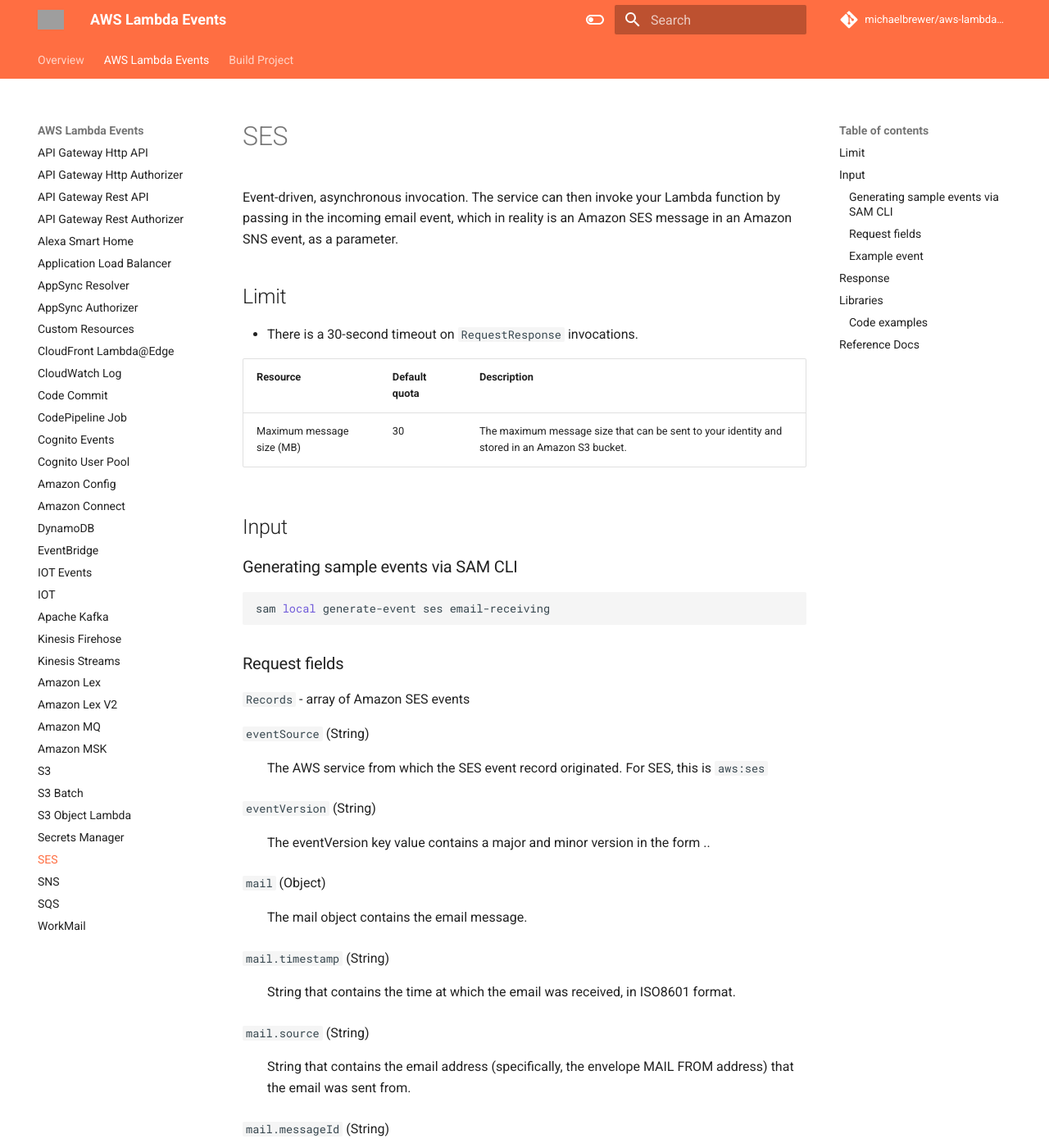
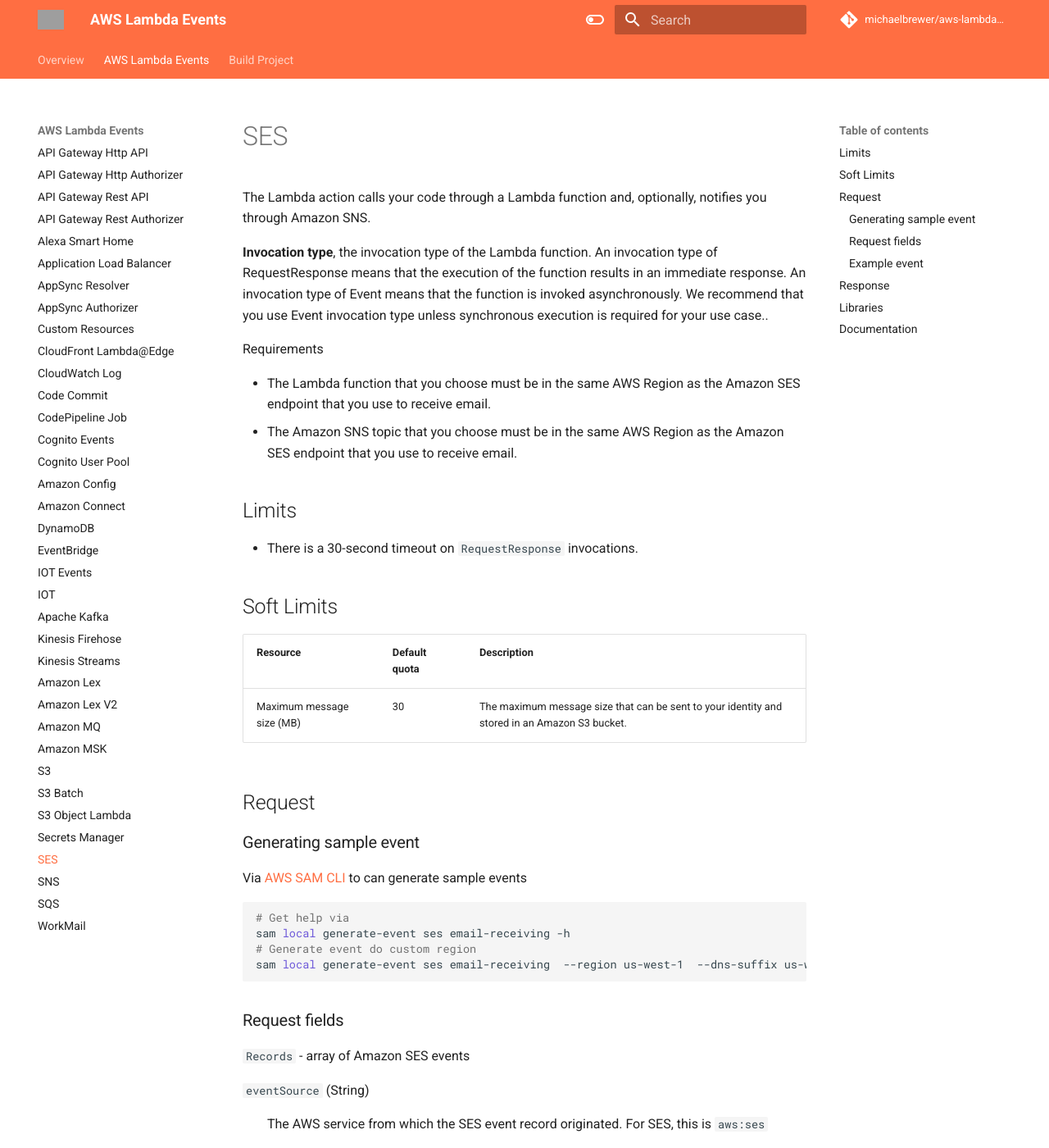
Before and after one commit to michaelbrewer/aws-lambda-events, an MkDocs documentation site: the page built from docs/ses.md, in a window 1280 px wide and 1400 px high. Shown: the whole window at 82% size. Built offline with MkDocs 1.6.1 and Material for MkDocs 9.7.7, drawn with Linux system fonts in a browser that asks for light colours; comment, search, counter and statistics services are not loaded; some of the changed text lies outside the part shown; grey boxes are pictures that could not be loaded.

Commit message:
feat(ses): polish docs

````diff
--- a/docs/ses.md
+++ b/docs/ses.md
@@ -1,22 +1,37 @@
 # SES
 
-Event-driven, asynchronous invocation. The service can then invoke your Lambda function by passing in the incoming
-email event, which in reality is an Amazon SES message in an Amazon SNS event, as a parameter.
+The Lambda action calls your code through a Lambda function and, optionally, notifies you through Amazon SNS.
 
-## Limit
+**Invocation type**, the invocation type of the Lambda function. An invocation type of RequestResponse means that the execution of the function results in an immediate response. An invocation type of Event means that the function is invoked asynchronously. We recommend that you use Event invocation type unless synchronous execution is required for your use case..
+
+Requirements
+
+- The Lambda function that you choose must be in the same AWS Region as the Amazon SES endpoint that you use to receive email.
+- The Amazon SNS topic that you choose must be in the same AWS Region as the Amazon SES endpoint that you use to receive email.
+
+
+## Limits
 
 - There is a 30-second timeout on `RequestResponse` invocations.
+
+## Soft Limits
 
 | Resource                  | Default quota | Description                                                                                   |
 |---------------------------|---------------|-----------------------------------------------------------------------------------------------|
 | Maximum message size (MB) | 30            | The maximum message size that can be sent to your identity and stored in an Amazon S3 bucket. |
 
-## Input
+## Request
 
-### Generating sample events via SAM CLI
+### Generating sample event
+
+Via [AWS SAM CLI](https://docs.aws.amazon.com/serverless-application-model/latest/developerguide/serverless-sam-cli-install.html) to can generate sample
+events
 
 ```shell
-sam local generate-event ses email-receiving
+# Get help via
+sam local generate-event ses email-receiving -h
+# Generate event do custom region
+sam local generate-event ses email-receiving  --region us-west-1  --dns-suffix us-west-1.amazonaws.com
 ```
 
 ### Request fields
@@ -249,7 +264,7 @@
 
 ## Response
 
-Response when doing a synchronous `RequestResponse` invocations
+Response when doing a synchronous `RequestResponse` invocations must be in the follow format
 
 `disposition` (String)
 
@@ -277,11 +292,11 @@
 
 - [NodeJS - AWS Lambda SES Email Forwarder](https://github.com/arithmetric/aws-lambda-ses-forwarder) - A Node.js script for AWS Lambda that uses the inbound/outbound capabilities of AWS Simple Email Service (SES) to run a "serverless" email forwarding service.
 
-### Code examples
+Code examples
 
 - [Serverless Framework - node - email receiving](https://github.com/serverless/examples/tree/master/aws-node-ses-receive-email-header)
 
-## Reference Docs
+## Documentation
 
 - [Using AWS Lambda with Amazon SES](https://docs.aws.amazon.com/lambda/latest/dg/services-ses.html)
 - [SES - Invoke Lambda function action](https://docs.aws.amazon.com/ses/latest/dg/receiving-email-action-lambda.html)
````
Also changed, not shown: other parts of docs/ses.md (+1 -1 lines).
